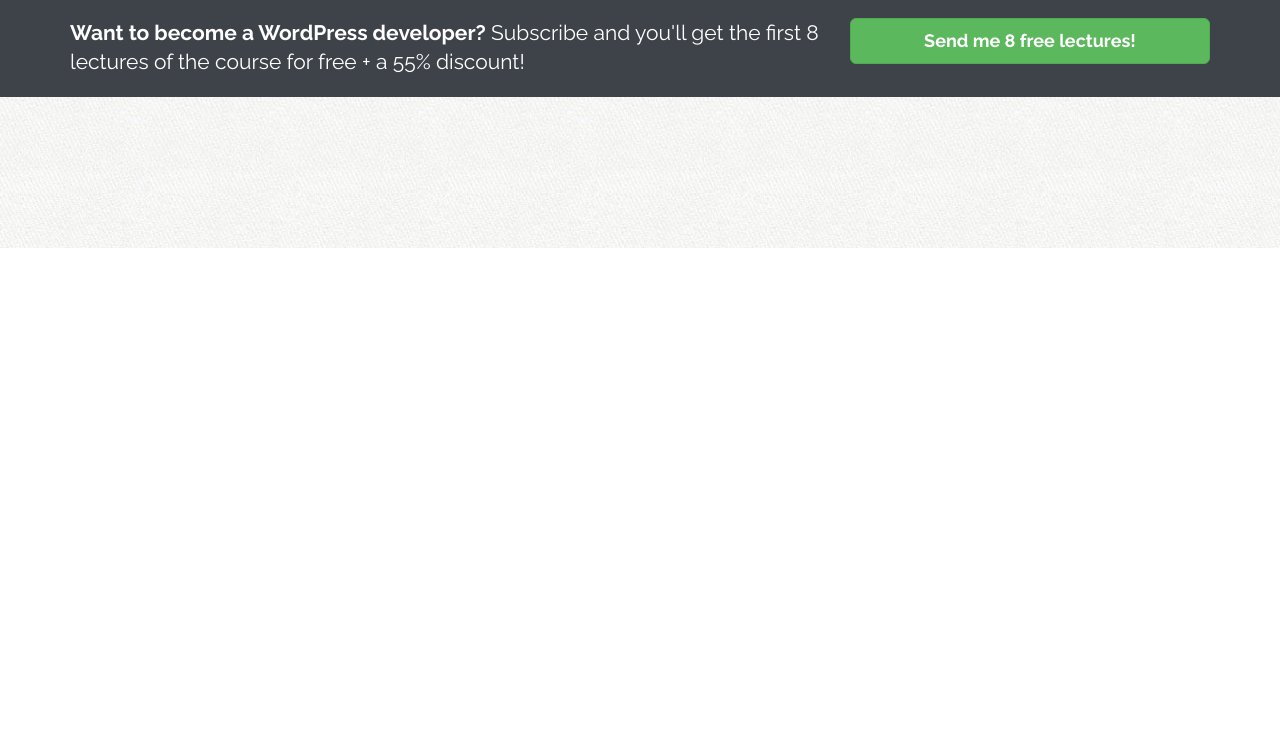
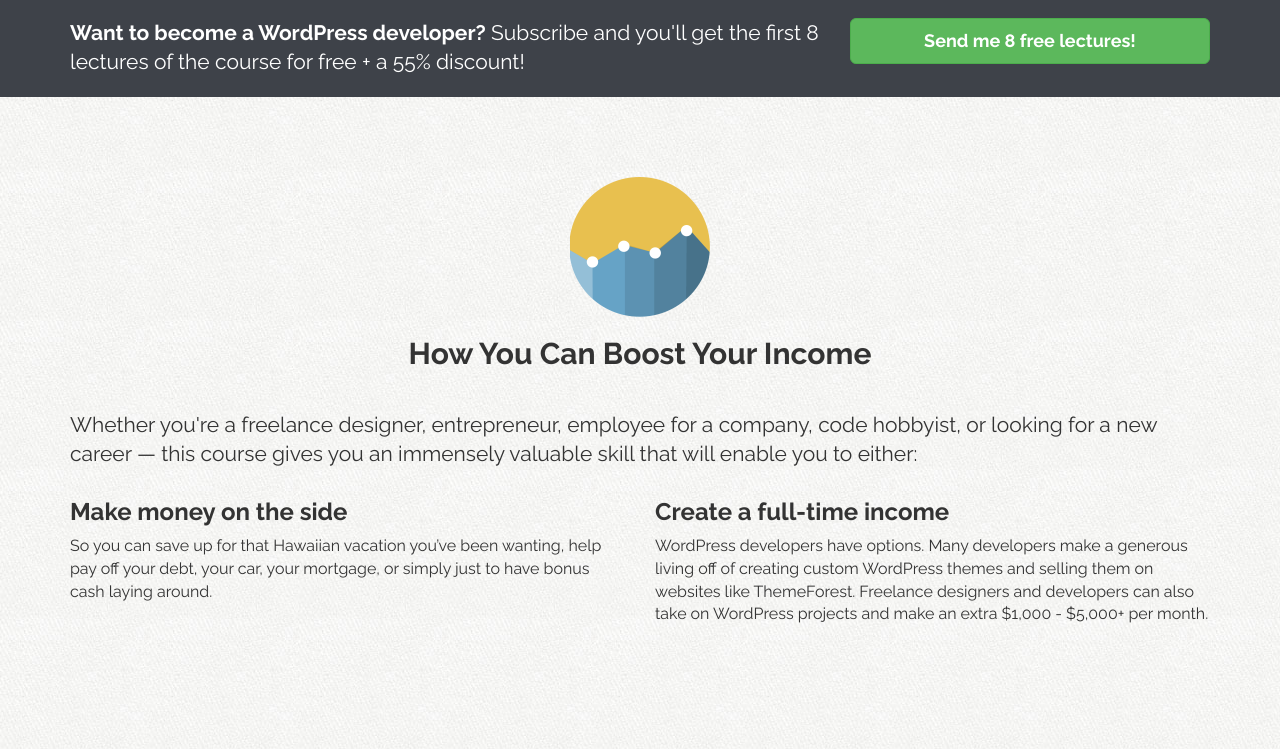
Before and after one commit to Saabbir/B2W, a plain HTML site: page index.html in a window 1280 px wide. Shown: the part 552-1301 px from the top of the page. Before the commit the page ends 800 px from the top, so only its background shows below. Drawn offline with nearby package versions, Linux system fonts and the light colour scheme.

Commit message:
Build desktop version of income boost section

```diff
--- a/assets/css/custom.css
+++ b/assets/css/custom.css
@@ -52,6 +52,22 @@ h4 {
 
 img {
     max-width: 100%;
+}
+
+section {
+    padding: 80px 0;
+}
+
+section h2 {
+    margin: 20px 0 40px;
+}
+
+section h3 {
+    margin: 30px 0 10px;
+}
+
+.section-header {
+    text-align: center;
 }
 
 /* === HERO === */
--- a/index.html
+++ b/index.html
@@ -106,7 +106,27 @@
 
     <!-- BOOST YOUR INCOME
     ========================================== -->
-    <section></section>
+    <section id="boost-income">
+        <div class="container">
+            <div class="section-header">
+                <img src="assets/img/icon-boost.png" alt="Chart">
+                <h2>How You Can Boost Your Income</h2>
+            </div><!-- /.section-header -->
+
+            <p class="lead">Whether you're a freelance designer, entrepreneur, employee for a company, code hobbyist, or looking for a new career — this course gives you an immensely valuable skill that will enable you to either:</p>
+
+            <div class="row">
+                <div class="col-sm-6">
+                    <h3>Make money on the side</h3>
+                    <p>So you can save up for that Hawaiian vacation you’ve been wanting, help pay off your debt, your car, your mortgage, or simply just to have bonus cash laying around.</p>
+                </div><!-- /.col -->
+                <div class="col-sm-6">
+                    <h3>Create a full-time income</h3>
+                    <p>WordPress developers have options. Many developers make a generous living off of creating custom WordPress themes and selling them on websites like ThemeForest. Freelance designers and developers can also take on WordPress projects and make an extra $1,000 - $5,000+ per month.</p>
+                </div><!-- /.col -->
+            </div><!-- /.row -->
+        </div><!-- /.container -->
+    </section>
 
     <!-- WHO BENIFITS
     ========================================== -->
```
Also changed, not shown: assets/img/aj.png (added), assets/img/ben.png (added), assets/img/brennan.jpg (added), assets/img/ernest.png (added), assets/img/icon-boost.png (added), assets/img/icon-cms.png (added), assets/img/icon-code.png (added), assets/img/icon-design.png (added), assets/img/icon-pad.png (added), assets/img/icon-rocket.png (added).
